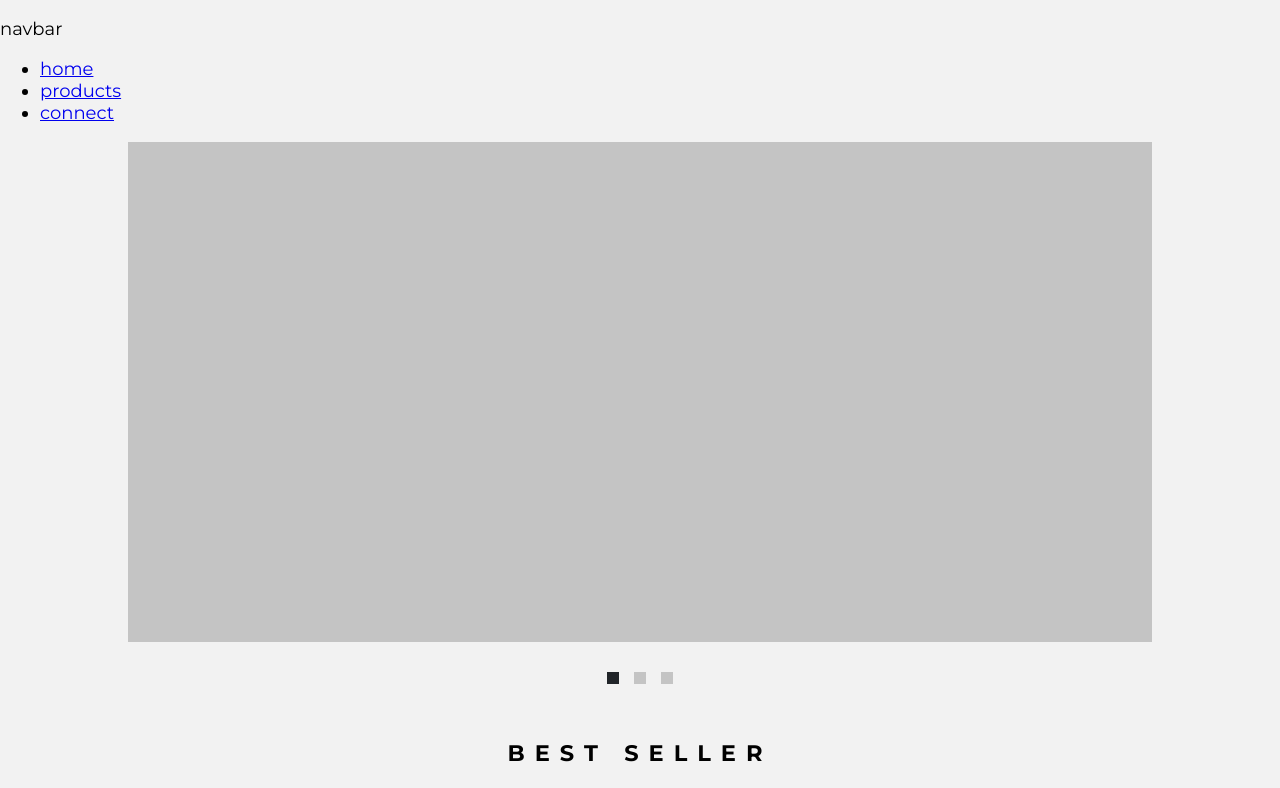
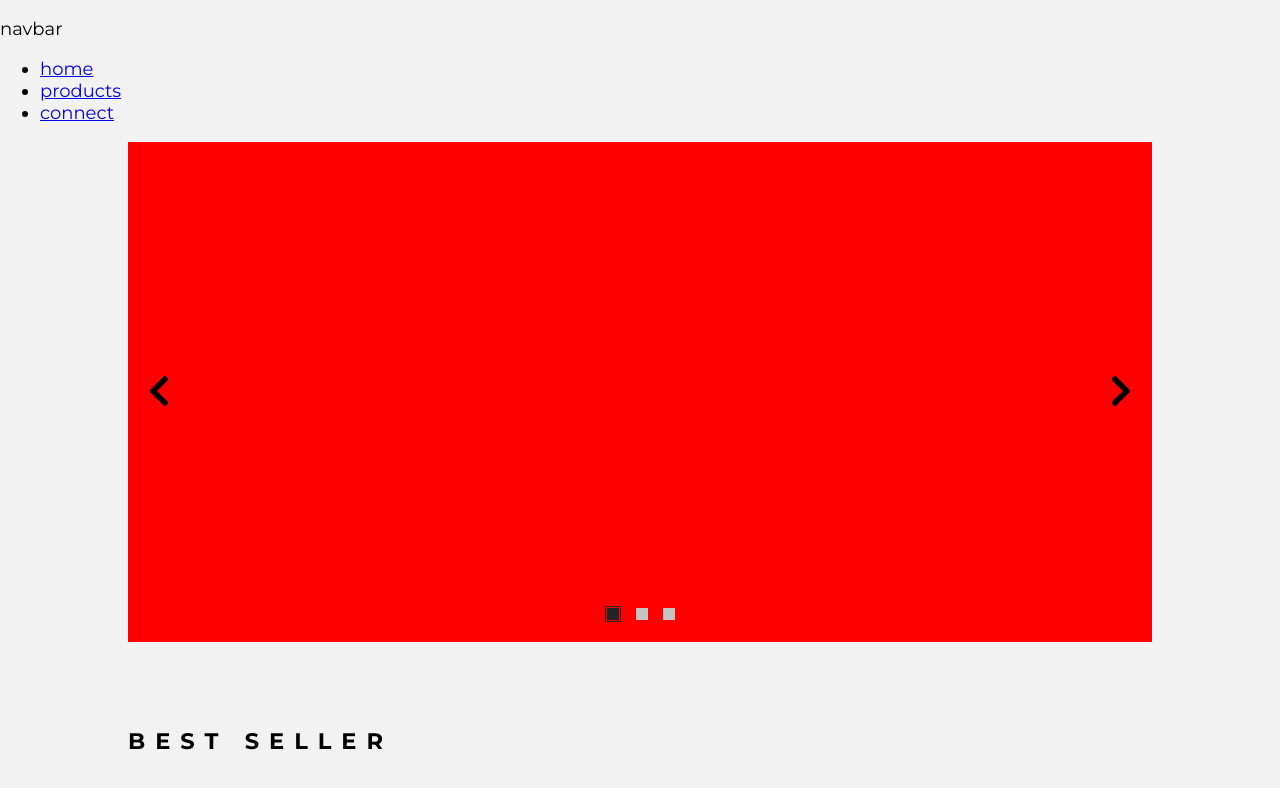
Before and after one commit to larvepeche/team6-angular, an Angular app: page /home in a window 1280 px wide. Shown: the top 788 px of the page. Built offline with nearby package versions, Linux system fonts and the light colour scheme.

Commit message:
Put slide dynamic

```diff
--- a/src/app/pages/home/home.component.html
+++ b/src/app/pages/home/home.component.html
@@ -1,12 +1,20 @@
 <div class="home">
     <div class="banner">
-        <div class="slide">
-
+        <div id="slides" #slides class="slides">
+            <div id="slide-1" class="slide slide-active"></div>
+            <div id="slide-2" class="slide"></div>
+            <div id="slide-3" class="slide"></div>
         </div>
-        <div class="slide-indexes">
-            <div id="slide-i-1" class="slide-i slide-active"></div>
-            <div id="slide-i-2" class="slide-i"></div>
-            <div id="slide-i-3" class="slide-i"></div>
+        <span id="left-btn" class="slide-btn" (click)="onClickMove(false)">
+            <fa-icon [icon]="faChevronLeft"></fa-icon>
+        </span>
+        <span id="right-btn" class="slide-btn" (click)="onClickMove(true)">
+            <fa-icon [icon]="faChevronRight"></fa-icon>
+        </span>
+        <div id="slide-indexes" #slideIndexes class="slide-indexes">
+            <div class="slide-i slide-i-active"><span></span></div>
+            <div class="slide-i"><span></span></div>
+            <div class="slide-i"><span></span></div>
         </div>
     </div>
     <div class="products-top">
--- a/src/app/pages/home/home.component.scss
+++ b/src/app/pages/home/home.component.scss
@@ -9,26 +9,58 @@
     width: 80%;
 
     .banner {
-        display: flex;
-        flex-direction: column;
-        justify-content: center;
-        align-items: center;
+        position: relative;
+        overflow: hidden;
 
-        .slide {
+        .slides {
             background-color: $color-disabled;
             width: 100%;
             height: 500px;
+            display: flex;
+
+            .slide {
+                width: 100%;
+                height: 100%;
+                flex: 0 0 auto;
+            }
+
+        }
+
+        .slide-btn {
+            position: absolute;
+            top: 50%;
+            transform: translateY(-50%);
+            padding: 20px;
+            font-size: 35px;
+            cursor: pointer;
+        }
+
+        #left-btn {
+            left: 0;
+        }
+
+        #right-btn {
+            right: 0;
         }
 
         .slide-indexes {
             display: flex;
-            margin: 30px 0 20px 0;
+            position: absolute;
+            bottom: 20px;
+            left: 50%;
+            transform: translateX(-50%);
 
             .slide-i {
                 margin-right: 15px;
-                padding: 6px;
-                background-color: $color-disabled;
                 cursor: pointer;
+                display: flex;
+                align-items: center;
+
+                span {
+                    padding: 6px;
+                    display: block;
+                    background-color: $color-disabled;
+                }
             }
 
             .slide-i:last-of-type {
@@ -39,9 +71,9 @@
 
     .products-top {
         display: flex;
+        margin-top: 50px;
         flex-direction: column;
         justify-content: center;
-        align-items: center;
 
         .product-header {
             padding: 35px 0;
@@ -60,6 +92,23 @@
     }
 }
 
-.slide-active {
-    background-color: $color-primary !important;
+.slide-i-active {
+    border: 1px solid $color-primary;
+    padding: 1px;
+
+    span {
+        background-color: $color-primary !important;
+    }
 }
+
+#slide-1 {
+    background-color: red;
+}
+
+#slide-2 {
+    background-color: green;
+}
+
+#slide-3 {
+    background-color: blue;
+}
--- a/src/app/pages/home/home.component.ts
+++ b/src/app/pages/home/home.component.ts
@@ -1,4 +1,5 @@
-import { Component, OnInit, Input } from '@angular/core';
+import { Component, OnInit, ViewChild, ElementRef, Renderer2 } from '@angular/core';
+import { faChevronLeft, faChevronRight } from '@fortawesome/free-solid-svg-icons';
 import { IProduct } from 'src/app/models/iproduct';
 
 @Component({
@@ -7,6 +8,14 @@ import { IProduct } from 'src/app/models/iproduct';
     styleUrls: ['./home.component.scss']
 })
 export class HomeComponent implements OnInit {
+    faChevronRight = faChevronRight;
+    faChevronLeft = faChevronLeft;
+
+    @ViewChild("slides") slides?: ElementRef;
+    @ViewChild("slideIndexes") slideIndexes?: ElementRef;
+    index: number = 0;
+    slideNumber: number = 3;
+
     products: IProduct[] = [
         { img: "assets/bao-bao-GREEBEtyR9Y-unsplash.jpg", name: "bao bao GREEBE", price: 50000 },
         { img: "assets/bao-bao-GREEBEtyR9Y-unsplash.jpg", name: "bao bao GREEBE", price: 50000 },
@@ -15,9 +24,43 @@ export class HomeComponent implements OnInit {
         { img: "assets/bao-bao-GREEBEtyR9Y-unsplash.jpg", name: "bao bao GREEBE", price: 50000 },
     ];
 
-    constructor() { }
+    constructor(
+        private renderer: Renderer2
+    ) { }
 
     ngOnInit(): void {
     }
 
+    onClickMove(slideMove: boolean) {
+        const direction = (slideMove) ? 1 : -1;
+        this.index += direction;
+        if (this.index < 0) {
+            this.index = 0;
+            return;
+        }
+        let reset = false;
+        if (this.index >= this.slideNumber) {
+            reset = true;
+            this.index = 0;
+        }
+        this.translateSlide(direction, reset);
+    }
+
+    translateSlide(direction: number, reset: boolean) {
+        if (!this.slides) return;
+        const elWidth = this.slides.nativeElement.offsetWidth;
+        let translateValue = 0;
+        if (!reset)
+            translateValue = (direction == 1) ? -1 * this.index * elWidth : (-1 * (this.index + 1) * elWidth + elWidth)
+        this.renderer.setStyle(this.slides.nativeElement, 'transform', `translate(${translateValue}px,0px)`);
+        this.changeSlideIndex();
+    }
+
+    changeSlideIndex() {
+        const el = this.slideIndexes?.nativeElement as HTMLElement;
+        Array.from(el.children).forEach(element => {
+            element.classList.remove("slide-i-active");
+        });
+        el.children[this.index].classList.add("slide-i-active");
+    }
 }
```
